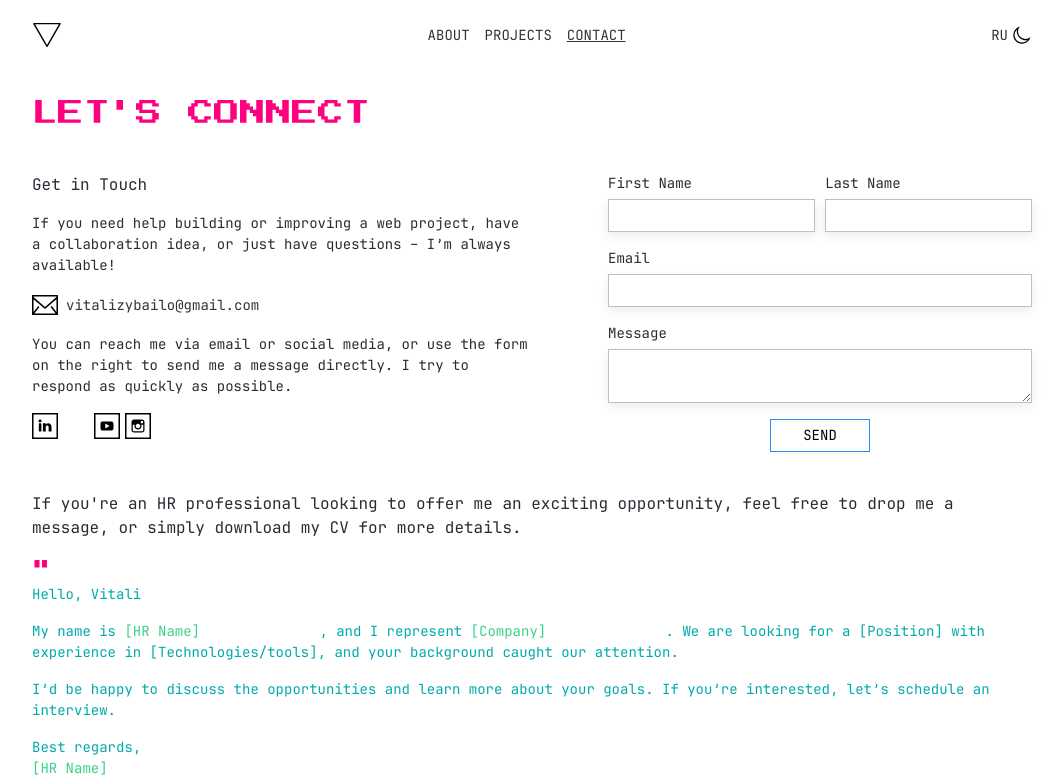
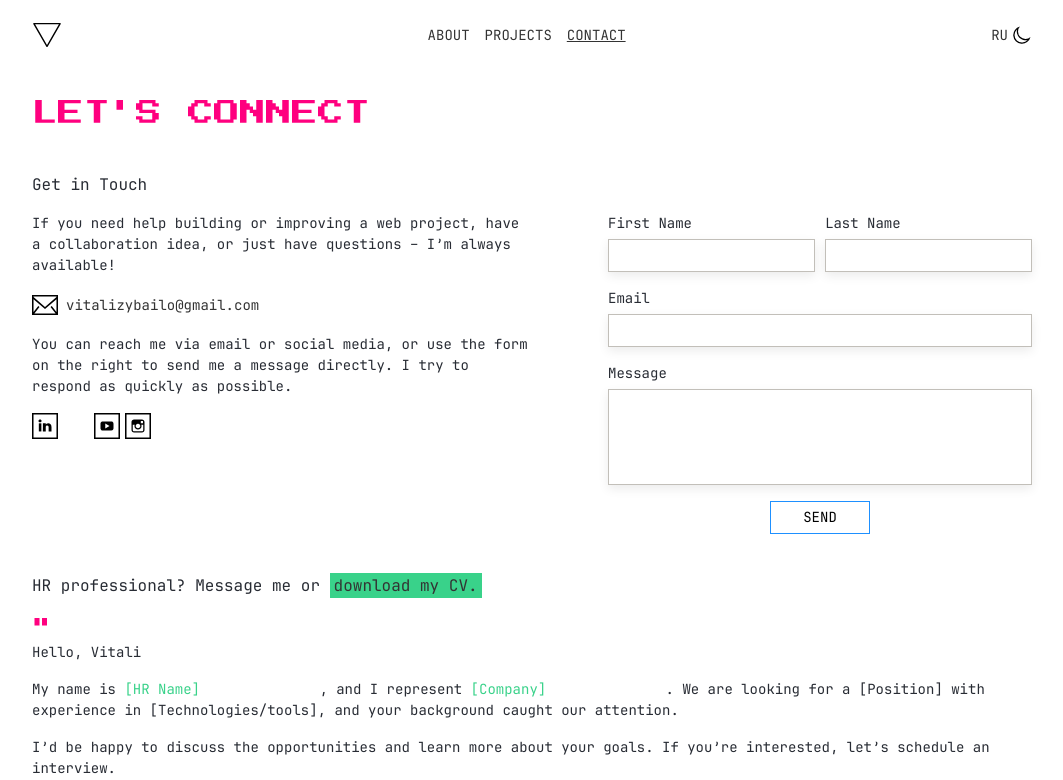
Before and after one commit to vzybailo/portfolio, a Vue app: page /contact in a window 1280 px wide. Shown: the top 780 px of the page, without its empty margins (108-1171 px from the left). Built offline with nearby package versions, Linux system fonts and the light colour scheme.

Commit message:
contact page fix

```diff
--- a/src/App.vue
+++ b/src/App.vue
@@ -1,5 +1,5 @@
 <template>
-  <div class="wrapper">
+  <div class="wrapper max-sm:px-4">
     <WelcomeHeader :isHomePage v-if="isHomePage" />
     <Header v-else />
     <main class="flex-1">
--- a/src/components/common/Project.vue
+++ b/src/components/common/Project.vue
@@ -1,7 +1,7 @@
 <template>
-  <div class="project flex items-center">
+  <div class="project flex items-center max-sm:flex-col">
     <img :src="imgUrl" alt="" class="project__img mr-6" />
-    <div class="project__block">
+    <div class="project__block w-full">
       <div class="project__title mb-4 text-base">{{ title }}</div>
       <div class="project__description mb-2">{{ description }}</div>
       <ul class="project__stack flex mb-4">
--- a/src/components/layout/Form.vue
+++ b/src/components/layout/Form.vue
@@ -1,6 +1,6 @@
 <template>
   <form class="form flex flex-col mb-4" v-on:submit.prevent="sendForm">
-    <div class="full__name flex justify-between">
+    <div class="full__name flex justify-between max-sm:flex-col">
       <label for="firstName" class="flex flex-col mb-4 form__label">
         {{ $t('form.firstName') }}
         <input
@@ -35,6 +35,7 @@
       <textarea
         class="form__input"
         id="message"
+        rows=4
         v-model="formData.message"
         @blur="v$.message.$touch()"
       >
@@ -143,6 +144,7 @@ const isShowStatus = computed(
   margin-top: 5px;
   border: 1px solid $lightBorder;
   box-shadow: $lightShadow;
+  resize: none;
 }
 .form__error {
   color: $redWarn;
--- a/src/components/layout/FormHr.vue
+++ b/src/components/layout/FormHr.vue
@@ -34,9 +34,6 @@ const inputText = ref('')
 </script>
 
 <style lang="scss">
-.form-hr {
-  color: $cianSubTitle;
-}
 .form-hr__input {
   color: $limeHighlight;
   outline: none;
--- a/src/components/layout/Stack.vue
+++ b/src/components/layout/Stack.vue
@@ -3,7 +3,6 @@
     <div
       v-for="(group, index) in techStack"
       :key="index"
-      class="text-sm"
     >
       <span class="text-green-400">// {{ group.category }}</span>
       <ul class="list-none mt-2">
@@ -58,7 +57,7 @@ const techStack = [
   {
     category: '☁️ DevOps',
     items: [
-      '🪄 Node.js',
+      '👑 Node.js',
       '☁️ Amazon AWS',
       '🐳 Docker',
       '⚙️ GitHub Actions'
@@ -69,6 +68,6 @@ const techStack = [
 
 <style lang="scss">
 .text-green-400 {
-  color: $cianSubTitle;
+  color: $limeHighlight;
 }
 </style>
--- a/src/components/pages/Contact.vue
+++ b/src/components/pages/Contact.vue
@@ -15,11 +15,11 @@
         <Socials class="justify-start"/>
       </div>
       <div>
-        <Form />
+        <Form class="mt-10 max-sm:mt-4" />
       </div>
     </div>
     <div class="contact__hr">
-      <div class="contact__hr-title text-base mb-4">{{ $t('contact.hrTitle') }}</div>
+      <div class="contact__hr-title text-base mb-4">{{ $t('contact.hrTitleFirst') }} <a href="" class="contact__hr-cv">{{ $t('contact.hrTitleSec') }}</a></div>
       <FormHr />
     </div>
   </div>
@@ -32,3 +32,10 @@ import Socials from '../layout/Socials.vue'
 import Icon from '../common/Icon.vue'
 import FormHr from '../layout/FormHr.vue'
 </script>
+
+<style lang="scss">
+.contact__hr-cv {
+  background-color: $limeHighlight;
+  padding: 2px 4px;
+}
+</style>
--- a/src/locales/en.json
+++ b/src/locales/en.json
@@ -34,7 +34,8 @@
     "text": "If you need help building or improving a web project, have a collaboration idea, or just have questions – I’m always available!",
     "textSecond": "You can reach me via email or social media, or use the form on the right to send me a message directly. I try to respond as quickly as possible.",
     "textWait": "Looking forward to hearing from you! 🚀",
-    "hrTitle": "If you're an HR professional looking to offer me an exciting opportunity, feel free to drop me a message, or simply download my CV for more details."
+    "hrTitleFirst": "HR professional? Message me or ",
+    "hrTitleSec": "download my CV."
   },
   "projects": {
     "githubFinder": "An application that allows you to find a user by their username and display all their repositories. Uses the GitHub API to fetch data.",
--- a/src/locales/ru.json
+++ b/src/locales/ru.json
@@ -34,7 +34,8 @@
     "text": "Если вам нужна помощь в создании или улучшении веб-проекта, у вас есть идея для сотрудничества или просто есть вопросы – я всегда на связи!",
     "textSecond": "Вы можете написать мне на email или в соцсетях, а также воспользоваться формой справа, чтобы отправить сообщение напрямую. Я стараюсь отвечать как можно быстрее.",
     "textWait": "Жду вашего сообщения! 🚀",
-    "hrTitle": "Если вы HR и хотите предложить мне интересную возможность, просто отправьте мне сообщение или скачайте мое CV для получения дополнительных подробностей."
+    "hrTitleFirst": "Вы HR? Напишите мне или ",
+    "hrTitleSec": "скачайте резюме."
   },
   "projects": {
     "githubFinder": "Приложение, которое позволяет найти пользователя по его никнейму и отобразить все его репозитории. Использует API GitHub для получения данных.",
```
